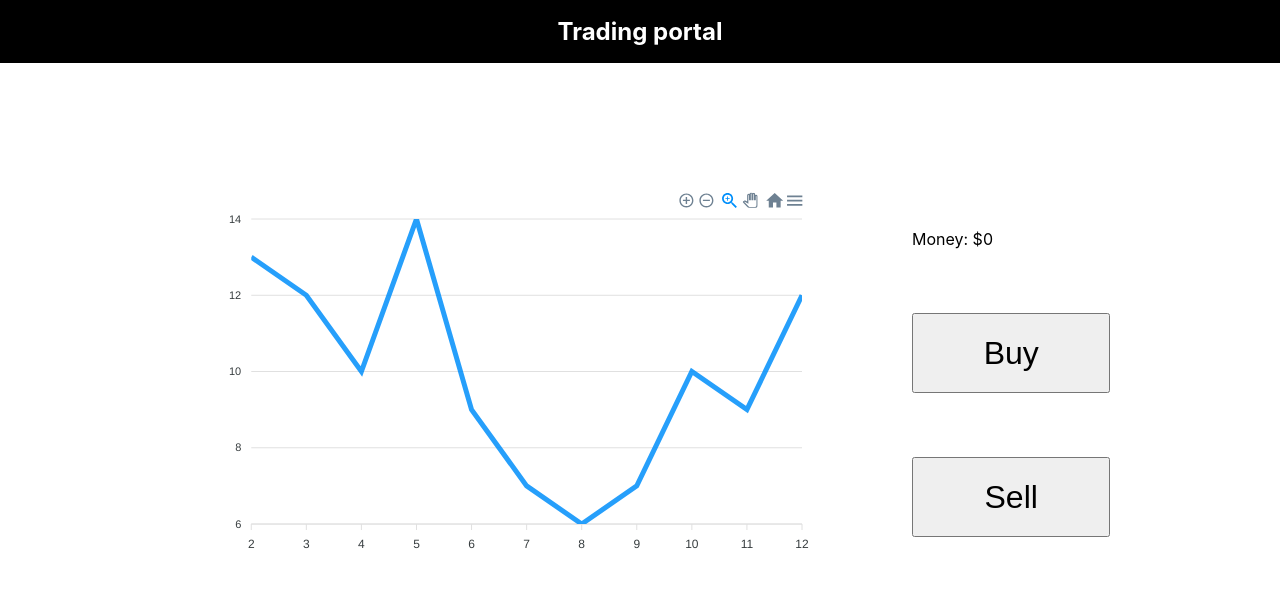
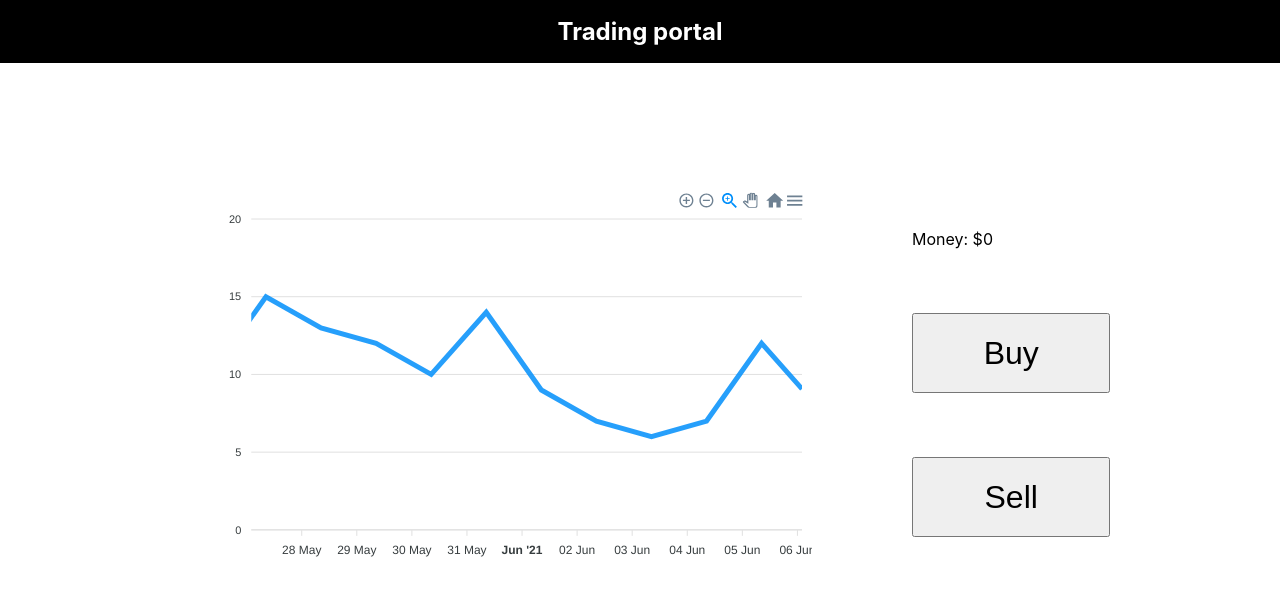
Before and after one commit to loocurse/qc-trading-sim, a React (Create React App) app: page / in a window 1280 px wide. Shown: the top 596 px of the page. Built offline with nearby package versions, Linux system fonts and the light colour scheme.

Commit message:
Changed type of data. Added initial function to generate data. Changed the way data points are added.

```diff
--- a/src/App.js
+++ b/src/App.js
@@ -2,29 +2,52 @@ import "./App.scss";
 import { useState, useEffect } from "react";
 import Buttons from "./components/Buttons";
 import Graph from "./components/Graph";
+import ApexChart from "apexcharts";
 
+const getNextDay = (date, days) => {
+  const nextDay = new Date(date);
+  nextDay.setDate(nextDay.getDate() + days);
+  return nextDay;
+};
+
+const generateData = () => {
+  let xaxis = [];
+  const date = new Date();
+  for (let i = 0; i < 10; i++) {
+    xaxis.push(getNextDay(date, i));
+  }
+  const yaxis = [10, 15, 13, 12, 10, 14, 9, 7, 6, 7, 10];
+  return xaxis.map((value, idx) => {
+    return { x: value, y: yaxis[idx] };
+  });
+}; // [{x: day 1, y: price}, {x: day2, y: price}, ...]
 function App() {
   const [cash, setCash] = useState(0);
 
   // data and time are variables used in the graph
-  let time = 11;
-  const [data, setData] = useState({
-    xaxis: [0, 1, 2, 3, 4, 5, 6, 7, 8, 9, 10],
-    yaxis: [10, 15, 13, 12, 10, 14, 9, 7, 6, 7, 10],
-  });
+  // let time = 11;
+  // const [data, setData] = useState({
+  //   xaxis: [0, 1, 2, 3, 4, 5, 6, 7, 8, 9, 10],
+  //   yaxis: [10, 15, 13, 12, 10, 14, 9, 7, 6, 7, 10],
+  // });
+  const [series, setSeries] = useState(generateData);
 
   // Every 2 seconds, append to data
   useEffect(() => {
     setInterval(() => {
-      let x_axis = data.xaxis;
-      let y_axis = data.yaxis;
-      x_axis.push(time);
-      y_axis.push(Math.floor(Math.random() * 10 + 5));
-      x_axis.shift();
-      y_axis.shift();
-      time++;
-      setData({ xaxis: x_axis, yaxis: y_axis });
-      console.log(data);
+      setSeries((oldData) => {
+        const newDataPoint = {
+          x: getNextDay(oldData[oldData.length - 1].x, 1),
+          y: Math.floor(Math.random() * 10 + 5),
+        };
+        const newData = oldData.slice();
+        // TODO Memory Leak issue
+        // Array size will grow linearly without limits, probably need to find
+        // a way to resize the array once in a while.
+        // https://github.com/apexcharts/react-apexcharts/issues/132
+        newData.push(newDataPoint);
+        return newData;
+      });
     }, 2000);
   }, []);
 
@@ -36,7 +59,7 @@ function App() {
       <div className="app">
         <div className="main">
           <div className="graph">
-            <Graph graphData={data} />
+            <Graph graphData={series} />
           </div>
           <Buttons cash={cash} />
         </div>
--- a/src/components/Graph.js
+++ b/src/components/Graph.js
@@ -1,24 +1,41 @@
+import React from "react";
 import Chart from "react-apexcharts";
 
+const X_AXIS_RANGE = 1000 * 3600 * 24 * 10; // 10 days
+
 function Graph({ graphData }) {
-
   return (
     <Chart
       options={{
         chart: {
           id: "basic-bar",
+          animations: {
+            enabled: true,
+            easing: "linear",
+            dynamicAnimation: {
+              speed: 2000,
+            },
+          },
+          type: "line",
         },
+        // stroke: {
+        //   curve: "smooth",
+        // },
         xaxis: {
-          categories: graphData.xaxis,
+          range: X_AXIS_RANGE,
+          type: "datetime",
+        },
+        yaxis: {
+          max: 20,
+          min: 0,
         },
       }}
       series={[
         {
           name: "series-1",
-          data: graphData.yaxis,
+          data: graphData.slice(),
         },
       ]}
-      type="line"
       width="600"
     />
   );
```
